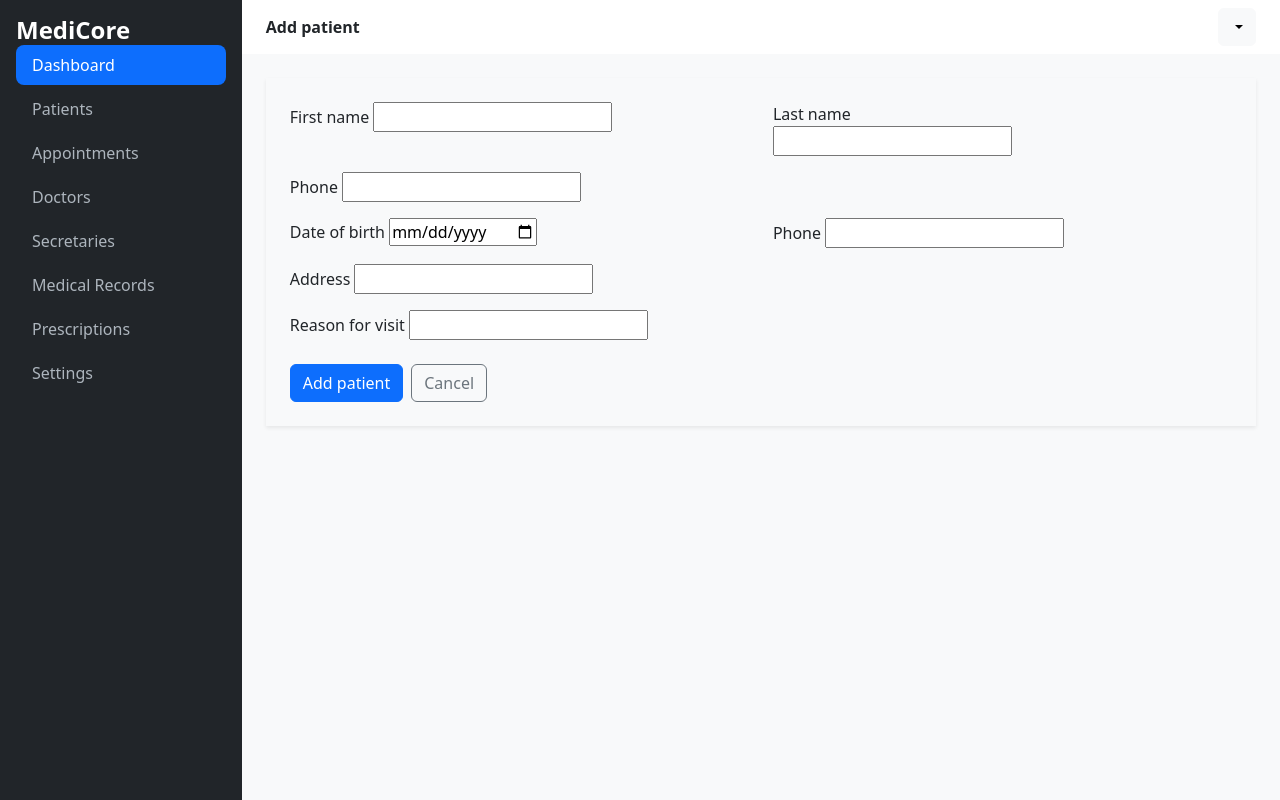
After one commit to RaoufHamaissia/clinic-saas, a Django app: template patients/templates/patients/add.html in a window 1280 px wide. The commit adds this page. Run offline with Django 5.2, Linux system fonts and the light colour scheme; the template is opened without the code that fills it, so the values that code supplies are empty, except form fields; tables that the repository leaves empty hold one stand-in row (values such as "Sample post"); form fields are guessed from the names that the template uses; parts of the project's set-up code (start-up, migrations or seed data) failed here and were passed over.

Commit message:
templates created and updated

```diff
--- a/core/templates/core/base.html
+++ b/core/templates/core/base.html
@@ -60,7 +60,7 @@
                         </a>
                     </li>
                     <li class="nav-item">
-                        <a href="#" class="nav-link">
+                        <a href="{% url "patients:list" %}" class="nav-link">
                             Patients
                         </a>
                     </li>
--- /dev/null
+++ b/patients/templates/patients/add.html
@@ -0,0 +1,98 @@
+{% extends "core/base.html" %}
+
+{% block title %}
+    Add Patient | MediCore
+{% endblock title %}
+
+{% block page_title %}
+    Add patient
+{% endblock page_title %}
+
+{% block content %}
+    <div class="card-border-0 shadow-sm">
+        <div class="card-body p-4">
+
+            <form method="post">
+                {% csrf_token %}
+
+                {% if form.non_field_errors %}
+                    <div class="alert alert-danger">
+                        {{ form.non_field_errors }}
+                    </div>
+                {% endif %}
+
+                <div class="row">
+                    <div class="col-md-6 mb-3">
+                        {{ form.first_name.label_tag }}
+                        {{ form.first_name }}
+                        {% for error in form.first_name.errors %}
+                            <div class="text-danger small mt-1">{{ error }}</div>
+                        {% endfor %}
+                    </div>
+
+                    <div class="col-md-3 mb-3">
+                        {{ form.last_name.label_tag }}
+                        {{ form.last_name }}
+                        {% for error in form.last_name.errors %}
+                            <div class="text-danger small mt-1">{{ error }}</div>
+                        {% endfor %}
+                    </div>
+
+                    <div class="col-md-6 mb-3">
+                        {{ form.phone.label_tag }}
+                        {{ form.phone }}
+                        {% for error in form.phone.errors %}
+                            <div class="text-danger small mt-1">{{ error }}</div>
+                        {% endfor %}
+                    </div>
+                </div>
+
+                <div class="row">
+                    <div class="col-md-6 mb-3">
+                        {{ form.date_of_birth.label_tag }}
+                        {{ form.date_of_birth }}
+                        {% for error in form.date_of_birth.errors %}
+                            <div class="text-danger small mt-1">{{ error }}</div>
+                        {% endfor %}
+                    </div>
+
+                    <div class="col-md-6 mb-3">
+                        {{ form.phone.label_tag }}
+                        {{ form.phone }}
+                        {% for error in form.phone.errors %}
+                            <div class="text-danger small mt-1">{{ error }}</div>
+                        {% endfor %}
+                    </div>
+                </div>
+
+                <div class="mb-3">
+                    {{ form.address.label_tag }}
+                    {{ form.address }}
+                    {% for error in form.address.errors %}
+                        <div class="text-danger small mt-1">{{ error }}</div>
+                    {% endfor %}
+                </div>
+
+                <div class="mb-4">
+                    {{ form.reason_for_visit.label_tag }}
+                    {{ form.reason_for_visit }}
+                    {% for error in form.reason_for_visit.errors %}
+                        <div class="text-danger small mt-1">{{ error }}</div>
+                    {% endfor %}
+                </div>
+
+                <div class="d-flex gap-2">
+                    <button type="submit" class="btn btn-primary">
+                        Add patient
+                    </button>
+
+                    <a href="{% url "patients:list" %}" class="btn btn-outline-secondary">
+                        Cancel
+                    </a>
+                </div>
+
+            </form>
+
+        </div>
+    </div>
+{% endblock content %}
```
Also changed, not shown: patients/templates/patients/list.html (added, +48 -0 lines).
